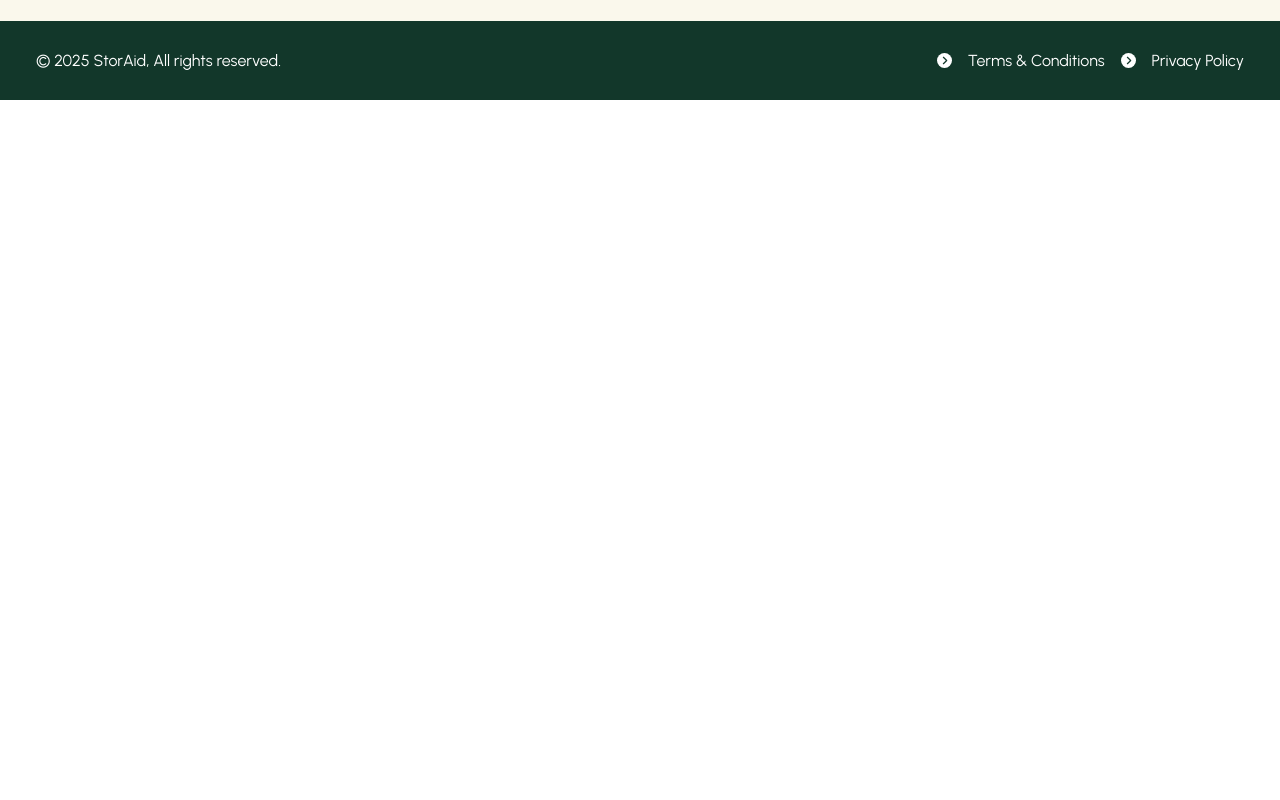
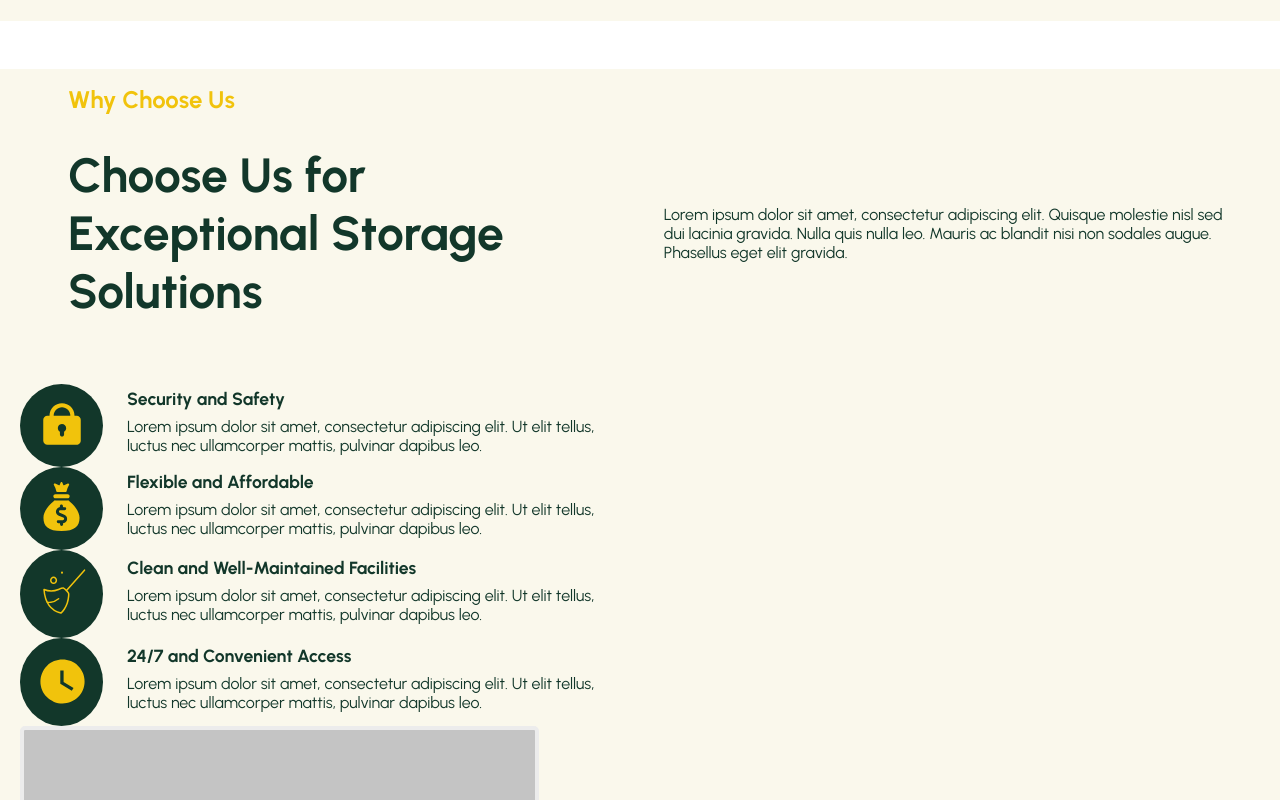
Before and after one commit to Ivonapp/React, a React (Vite) app: page /AboutUs in a window 1280 px wide. Shown: the part 1420-2220 px from the top of the page. Before the commit the page ends 1520 px from the top, so only its background shows below. Built offline with nearby package versions, Linux system fonts and the light colour scheme.

Commit message:
title layout component

```diff
--- a/src/components/Adesign.css
+++ b/src/components/Adesign.css
@@ -239,23 +239,6 @@ color: var(--orange-primary-color);
 /*LOGOIPSUM END*/
 
 /*SERVICESCOLUMN*/
-.services-container {
-  margin-bottom: 3rem;
-}
-.services-title-yellow {
-color: var(--orange-primary-color);
-padding: 1rem;
-margin-left: 2rem;
-margin-top: 3rem;
-}
-.services-ingress-green {
-  padding: 1rem;
-  margin-left: 2rem;
-  width: 650px;
-}
-.services-title-green {
-  width: 600px;
-}
 .green-ingress-container {
 display: flex;
 align-items: center;
@@ -307,10 +290,32 @@ max-width: 350px;
 }
 /*CHOOSE-US-COLUMNS END*/
 
-
-
 /*WHYCHOOSEUS*/
-.booking-background-color {
+.chooseus-background-color {
   background-color: var(--logoipsum-color);
 }
+.chooseus-title-container {
+  margin-bottom: 3rem;
+}
+.chooseus-yellow-title {
+color: var(--orange-primary-color);
+padding: 1rem;
+margin-left: 2rem;
+margin-top: 3rem;
+}
+.chooseus-title-container {
+display: flex;
+align-items: center;
+justify-content: space-between;
+padding: 1rem;
+margin-left: 2rem;
+}
+.chooseus-green-title {
+  width: 600px;
+}
+.chooseus-ingress {
+  padding: 1rem;
+  margin-left: 2rem;
+  width: 650px;
+}
 /*WHYCHOOSEUS END*/
--- a/src/components/Chooseus.jsx
+++ b/src/components/Chooseus.jsx
@@ -1,21 +1,59 @@
 import React from 'react'
 import Icon1 from '../assets/images/Icon1.svg';
+import Icon2 from '../assets/images/Icon2.svg';
+import Icon3 from '../assets/images/Icon3.svg';
+import Icon4 from '../assets/images/Icon4.svg';
 import ChooseusColumn from './ChooseusColumn';
+import graybox2 from '../assets/images/graybox2.svg';
+import Titlelayout from './Titlelayout';
 
-function Chooseus({ icon, title, ingress }) {
+function Chooseus() {
   return (
     <div>
-        <div className="booking-background-color">
+        <div className="chooseus-background-color">
             <div className="container">
 
-                <div>Why Choose Us</div>
-                <div>Choose Us for Exceptional Storage Solutions</div>
+<Titlelayout
+title="Why Choose Us"
+middletitle="Choose Us for Exceptional Storage Solutions"
+ingress="Lorem ipsum dolor sit amet, consectetur adipiscing elit. Quisque molestie nisl sed dui lacinia gravida. Nulla quis nulla leo. Mauris ac blandit nisi non sodales augue. Phasellus eget elit gravida."
+/>
 
+<div className="chooseus-container">
+                <div className="chooseus-icon-container">
                 <ChooseusColumn
                 icon={Icon1}
                 title="Security and Safety"
                 ingress="Lorem ipsum dolor sit amet, consectetur adipiscing elit. Ut elit tellus, luctus nec ullamcorper mattis, pulvinar dapibus leo."
                 />
+
+                <ChooseusColumn
+                icon={Icon2}
+                title="Flexible and Affordable"
+                ingress="Lorem ipsum dolor sit amet, consectetur adipiscing elit. Ut elit tellus, luctus nec ullamcorper mattis, pulvinar dapibus leo."
+                />
+
+                <ChooseusColumn
+                icon={Icon3}
+                title="Clean and Well-Maintained Facilities"
+                ingress="Lorem ipsum dolor sit amet, consectetur adipiscing elit. Ut elit tellus, luctus nec ullamcorper mattis, pulvinar dapibus leo."
+                />
+
+                <ChooseusColumn
+                icon={Icon4}
+                title="24/7 and Convenient Access"
+                ingress="Lorem ipsum dolor sit amet, consectetur adipiscing elit. Ut elit tellus, luctus nec ullamcorper mattis, pulvinar dapibus leo."
+                />
+            </div>
+
+
+
+                <div className="chooseus-wrapper">
+                <img src={graybox2} alt="logo" className="graybox2" />
+
+                    </div>
+                </div>
+
 
             </div>
         </div>
--- a/src/components/Servicescolumns.jsx
+++ b/src/components/Servicescolumns.jsx
@@ -1,6 +1,7 @@
 import React from 'react'
 import Yellowborder from './Yellowborder';
 import graybox2 from '../assets/images/graybox2.svg';
+import Titlelayout from './Titlelayout';
 
 
 function Servicescolumns() {
@@ -8,15 +9,12 @@ function Servicescolumns() {
     <div>
 
     <div className="container">
-    <div className="services-container">
 
-    <h4 className="services-title-yellow">Our Services</h4>
-
-    <div className="green-ingress-container">
-        <h3 className="services-title-green">Specialized Storage for Every Special Item</h3>
-        <div className="services-ingress-green">Lorem ipsum dolor sit amet, consectetur adipiscing elit. Quisque molestie nisl sed dui lacinia gravida. Nulla quis nulla leo. Mauris ac blandit nisi non sodales augue. Phasellus eget elit gravida.</div>
-    </div>
-
+    <Titlelayout
+    title="Our Services"
+    middletitle="Specialized Storage for Every Special Item"
+    ingress="Lorem ipsum dolor sit amet, consectetur adipiscing elit. Quisque molestie nisl sed dui lacinia gravida. Nulla quis nulla leo. Mauris ac blandit nisi non sodales augue. Phasellus eget elit gravida."
+    />
 
     <div className="columns-container">
         <div className="column-container">
@@ -43,10 +41,6 @@ function Servicescolumns() {
                     title="Top-Notch Security"
                     ingress="Lorem ipsum dolor sit amet, consectetur adipiscing elit. Ut elit tellus, luctus nec ullamcorper mattis, pulvinar dapibus leo."
                 />
-            </div>
-
-
-
 
                 </div>
             </div>
--- /dev/null
+++ b/src/components/Titlelayout.jsx
@@ -0,0 +1,16 @@
+import React from 'react'
+
+function Titlelayout({ title, middletitle, ingress }) {
+  return (
+    <div>
+
+        <h4 className="chooseus-yellow-title">{title}</h4>
+            <div className="chooseus-title-container">
+                <h3 className="chooseus-green-title">{middletitle}</h3>
+                    <div className="chooseus-ingress">{ingress}</div>
+                </div>
+            </div>
+  )
+}
+
+export default Titlelayout
--- a/src/pages/AboutUs.jsx
+++ b/src/pages/AboutUs.jsx
@@ -3,6 +3,7 @@ import HeroSmall from '../components/HeroSmall';
 import Footer from '../components/Footer';
 import Box1 from '../components/Box1'
 import Logoipsum from '../components/Logoipsum'
+import Chooseus from '../components/Chooseus';
 
 const AboutUs = () => {
   return (
@@ -12,6 +13,7 @@ const AboutUs = () => {
       ingress ="Lorem ipsum dolor sit amet, consectetur adipiscing elit. Ut elit tellus, luctus nec ullamcorper mattis, pulvinar dapibus leo." />
     <Box1 />
     <Logoipsum />
+    <Chooseus />
 
 
 
```
